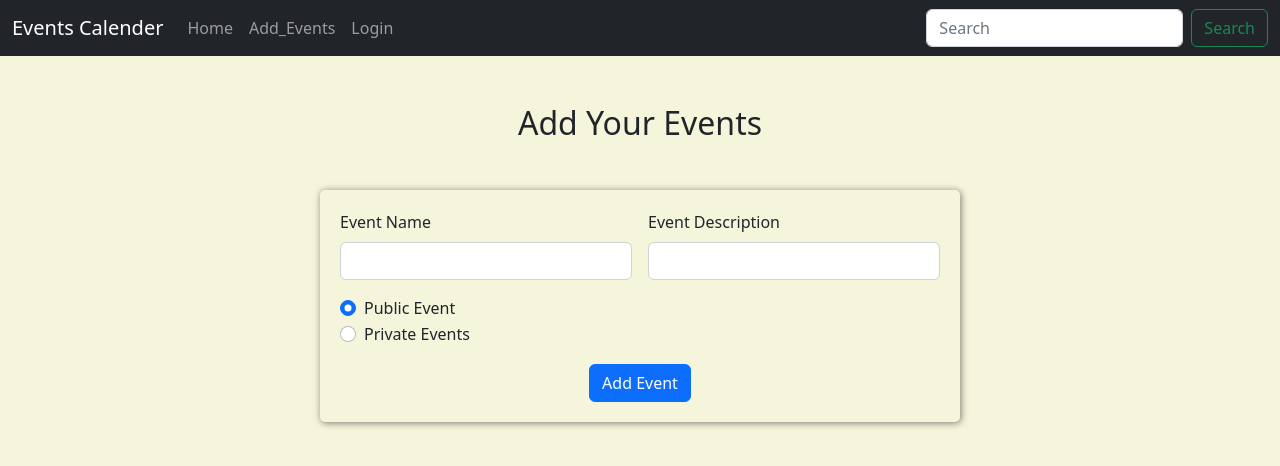
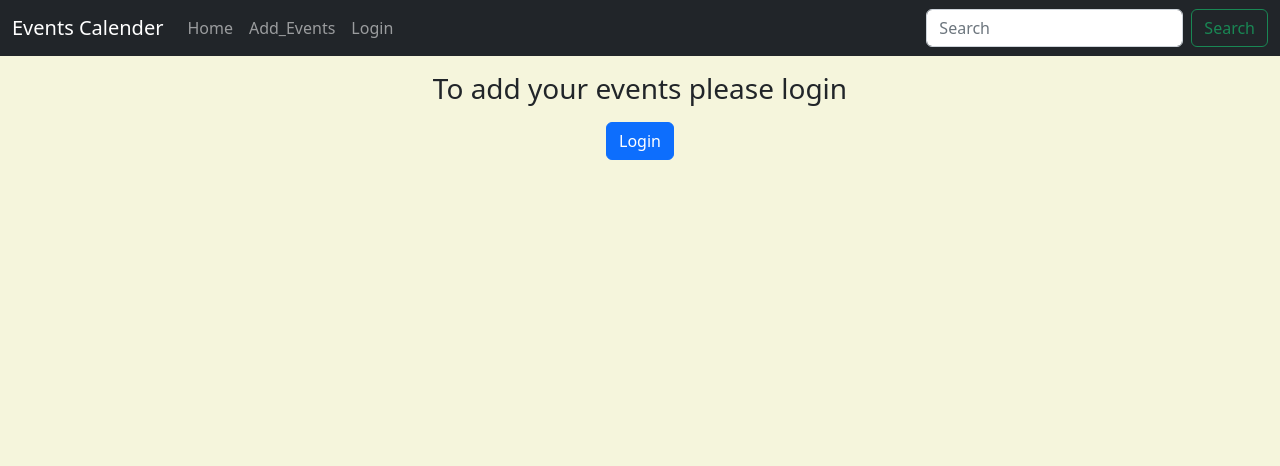
Before and after one commit to Ahtisham-Shakir/Events-Calender, a React (Create React App) app in the folder client/: page /addevent in a window 1280 px wide. Shown: the top 466 px of the page. Built offline with nearby package versions, Linux system fonts and the light colour scheme; no server answers.

Commit message:
conditionally added please login component

```diff
--- a/client/src/App.js
+++ b/client/src/App.js
@@ -3,22 +3,26 @@ import 'bootstrap/dist/css/bootstrap.min.css';
 import Header from './components/Header/Header';
 import Form from './components/Form/Form';
 import './App.css'
-import {BrowserRouter as Router, Routes, Route} from 'react-router-dom'
+import { BrowserRouter as Router, Routes, Route } from 'react-router-dom'
 import EventsTable from './components/EventsTable/EventsTable';
 import { ToastContainer } from 'react-toastify';
 import 'react-toastify/dist/ReactToastify.css';
 import Login from './components/Login/Login';
+import { useGlobalState } from './StateProvider';
+import PleaseLogin from './components/PleaseLogin/PleaseLogin';
 
 function App() {
+  const { user } = useGlobalState();
+
   return (
     <div>
       <Router>
-    <Header/>
-    <ToastContainer/>
+        <Header />
+        <ToastContainer />
         <Routes>
-        <Route path='/' element={<EventsTable/>}/>
-        <Route path='/addevent' element={<Form/>}/>
-        <Route path='/login' element={<Login/>}/>
+          <Route path='/' element={<EventsTable />} />
+          <Route path='/addevent' element={user? <Form /> : <PleaseLogin/>} />
+          <Route path='/login' element={<Login />} />
         </Routes>
       </Router>
     </div>
--- a/client/src/StateProvider.js
+++ b/client/src/StateProvider.js
@@ -7,6 +7,7 @@ const stateContext = createContext();
 
 const StateProvider = ({ children }) => {
 
+    const [user, setUser] = useState(null);
     // State to get values from user
     const [data, setData] = useState({
         eventName: '',
@@ -140,7 +141,8 @@ const StateProvider = ({ children }) => {
         eventList, setEventList, fetchData,
         isEditing, setIsEditing,
         showToast,
-        search, setSearch
+        search, setSearch,
+        user, setUser
     }}>
         {children}
     </stateContext.Provider>
--- a/client/src/components/Login/Login.js
+++ b/client/src/components/Login/Login.js
@@ -8,7 +8,7 @@ function Login() {
         password: ''
     })
 
-    const { showToast, validate } = useGlobalState();
+    const { showToast, validate, user, setUser } = useGlobalState();
 
     const handleChange = (e) => {
         setUserData(state => ({
@@ -22,6 +22,8 @@ function Login() {
         if (validate(userData)) {
             axios.post('/login', userData).then((res) => {
                 showToast('success', res.data.message)
+                setUser(res.data.username);
+
                 setUserData({
                     username: '',
                     password: ''
@@ -30,6 +32,7 @@ function Login() {
                 showToast('error', 'Getting some issues try again later')
             })
         }
+        console.log('login with: ' + user);
     }
 
     // function to register user
--- /dev/null
+++ b/client/src/components/PleaseLogin/PleaseLogin.js
@@ -0,0 +1,13 @@
+import React from 'react'
+import {Link} from 'react-router-dom'
+
+function PleaseLogin() {
+  return (
+    <div className='container text-center'>
+        <h3 className='my-3'>To add your events please login</h3>
+        <Link to='/login' className='btn btn-primary'>Login</Link>
+    </div>
+  )
+}
+
+export default PleaseLogin
```
Lines whose indentation alone changed are shown as unchanged.
